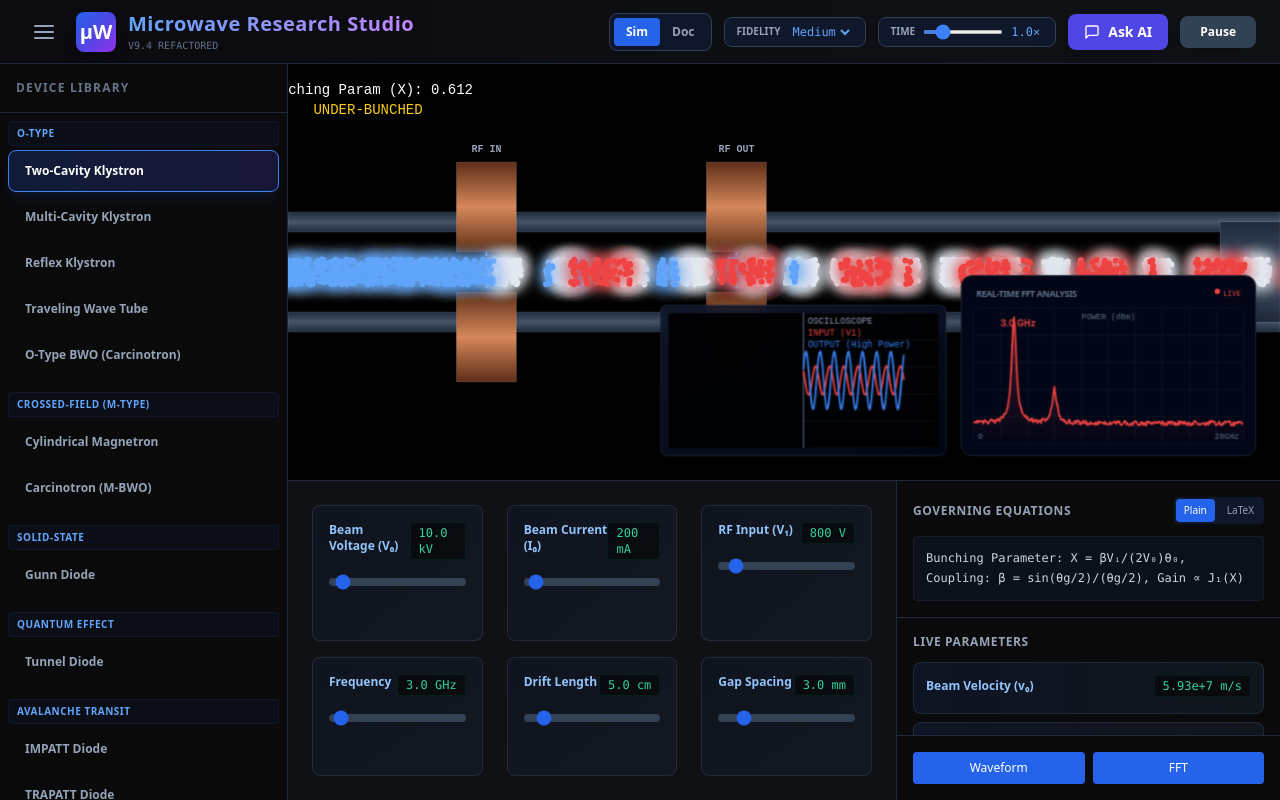
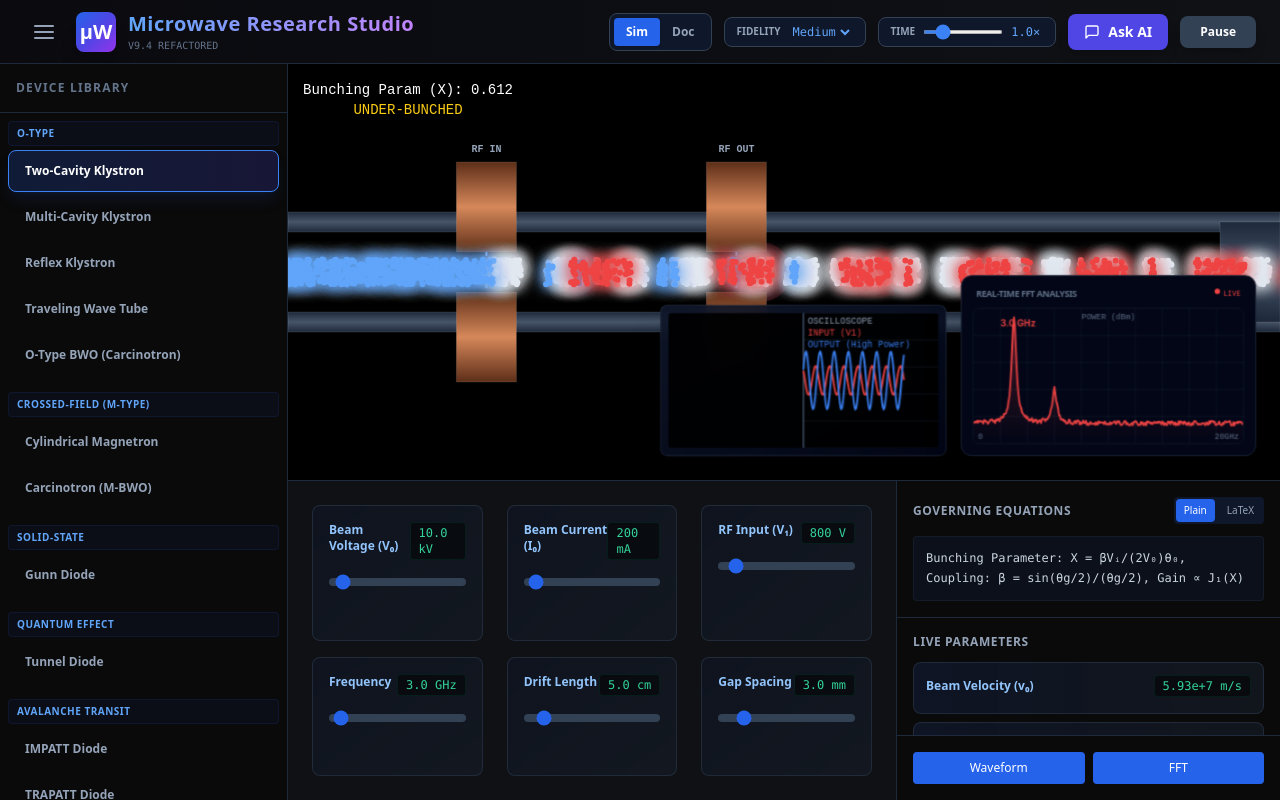
Before and after one commit to Omar5574/Microwave-research-studioV10.0, a React (Vite) app: page / in a window 1280 px wide. Built offline with nearby package versions, Linux system fonts and the light colour scheme.

Commit message:
Update PhysicsCanvas.jsx

```diff
--- a/src/components/simulation/PhysicsCanvas.jsx
+++ b/src/components/simulation/PhysicsCanvas.jsx
@@ -271,7 +271,7 @@ export function PhysicsCanvas({ deviceId, running, inputs, fidelity, timeScale,
           ctx.fillStyle = '#94a3b8'; ctx.fillText('COLLECTOR', collectorX + 5, cy + 5);
 
           ctx.fillStyle = '#fff'; ctx.font = '14px monospace';
-          ctx.fillText(`Bunching Param (X): ${X_real.toFixed(3)}`, 80, 30);
+          ctx.fillText(`Bunching Param (X): ${X_real.toFixed(3)}`, 120, 30);
 
           let statusText = ""; let statusColor = "#94a3b8";
           if (X_real < 1.0) { statusText = "UNDER-BUNCHED"; statusColor = "#facc15"; }
@@ -279,7 +279,7 @@ export function PhysicsCanvas({ deviceId, running, inputs, fidelity, timeScale,
           else if (X_real > 2.0) { statusText = "OVER-BUNCHED"; statusColor = "#f87171"; }
           else { statusText = "GOOD BUNCHING"; statusColor = "#60a5fa"; }
 
-          ctx.fillStyle = statusColor; ctx.fillText(statusText, 80, 50);
+          ctx.fillStyle = statusColor; ctx.fillText(statusText, 120, 50);
 
           // Electrons
           particlesRef.current.forEach(p => {
@@ -470,10 +470,10 @@ export function PhysicsCanvas({ deviceId, running, inputs, fidelity, timeScale,
           const total_gain_db = ((N-1) * gainDB_stage).toFixed(1);
           ctx.fillStyle = '#fff';
           ctx.font = '14px monospace';
-          ctx.fillText(`Gain: ${total_gain_db} dB`, 80, 30);
+          ctx.fillText(`Gain: ${total_gain_db} dB`, 120, 30);
           ctx.font = '12px monospace';
           ctx.fillStyle = '#94a3b8';
-          ctx.fillText(`(Visuals Enhanced for Visibility)`, 80, 45);
+          ctx.fillText(`(Visuals Enhanced for Visibility)`, 120, 45);
 
           particlesRef.current.forEach(p => {
              let color = '#60a5fa';
```
